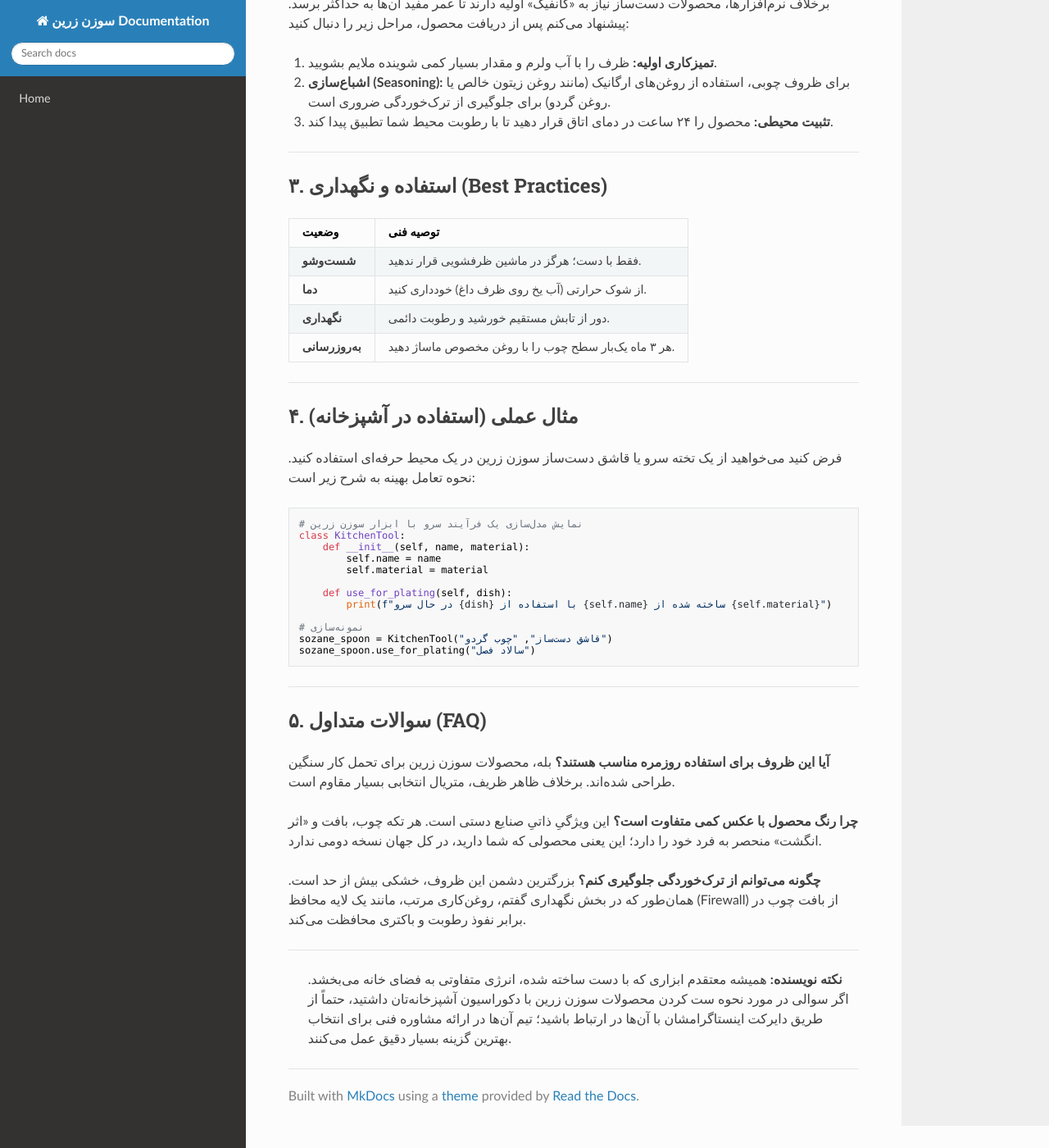
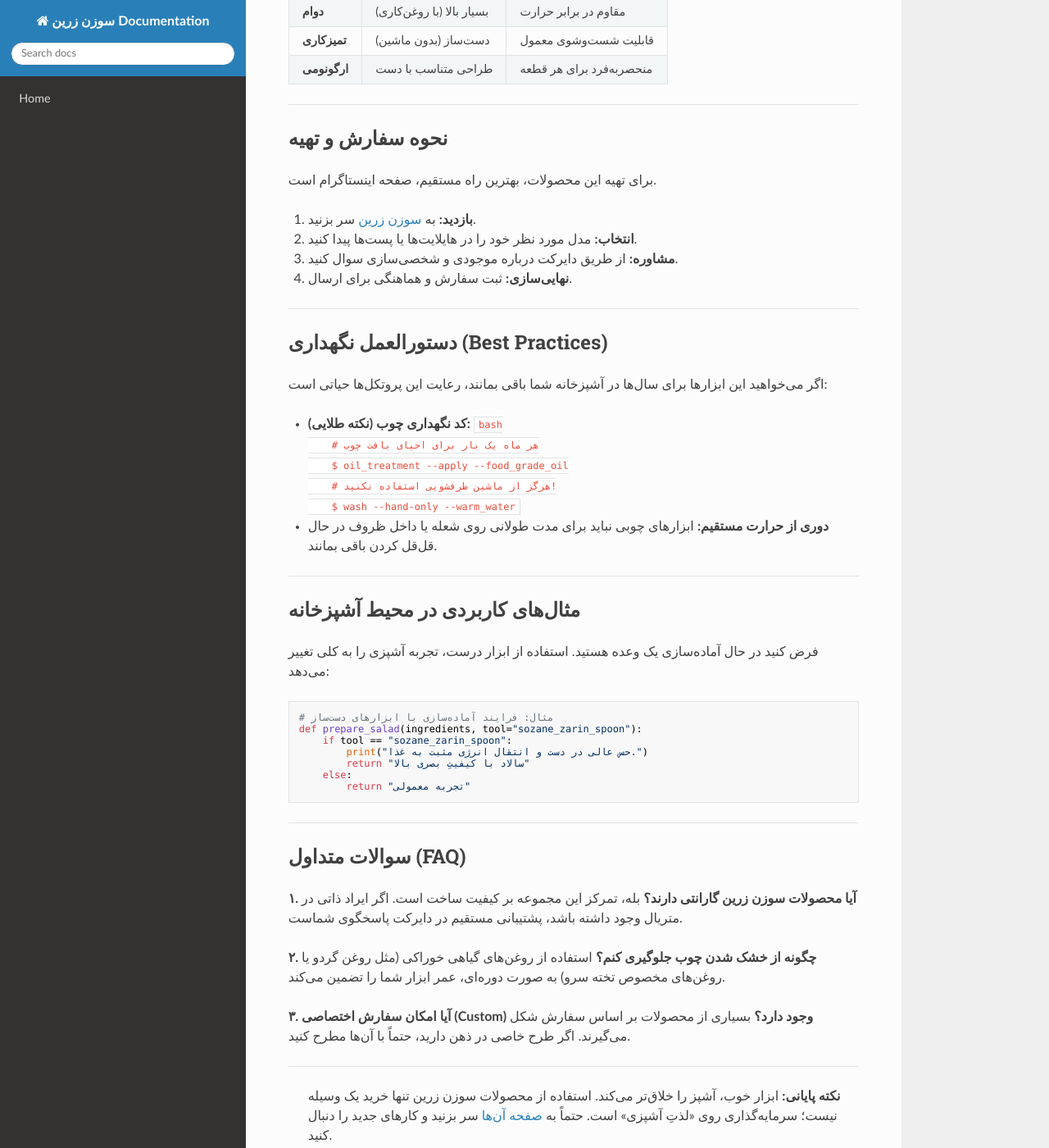
Before and after one commit to sahandsahabi553-prog/terraform-google-semantic-docs, an MkDocs documentation site: the page built from docs/سوزن-زرین.md, in a window 1280 px wide and 1400 px high, scrolled down 594 px. Shown: the whole window at 82% size. Built offline with MkDocs 1.6.1, drawn with Linux system fonts in a browser that asks for light colours; nearby versions of some CDN libraries; some of the changed text lies outside the part shown.

Commit message:
Doc: سوزن زرین

````diff
--- a/docs/سوزن-زرین.md
+++ b/docs/سوزن-زرین.md
@@ -1,71 +1,76 @@
-# مستند فنی و راهنمای جامع: سوزن زرین (Sozane Zarin)
+# سوزن زرین: هنر در آشپزخانه
 
-هنر آشپزخانه چیزی فراتر از صرفاً پخت‌وپز است. ابزاری که با آن کار می‌کنید، بخشی از روحِ غذای شماست. «سوزن زرین» پروژه‌ای است که در آن ظرافتِ صنایع دستی با کاربردپذیری مدرن در آشپزخانه گره خورده است. در این مستند، نگاهی فنی به محصولات، نحوه نگهداری و استانداردهای طراحی این ظروف دست‌ساز می‌اندازیم.
+وقتی صحبت از ابزارهای آشپزخانه می‌شود، اکثر ما به سراغ گزینه‌های صنعتی و بی‌روح می‌رویم. اما «سوزن زرین» دقیقاً نقطه مقابل این جریان است. اینجا با ابزارهایی طرف هستیم که نه تنها کارکردی عالی دارند، بلکه روح هنر دست را به فضای آشپزخانه تزریق می‌کنند.
+
+این مستند فنی، راهنمای شما برای انتخاب، نگهداری و استفاده بهینه از محصولات دست‌ساز سوزن زرین است.
 
 ---
 
-## ۱. فلسفه طراحی
-در دنیای محصولات کارخانه‌ای و پلاستیکی، **سوزن زرین** به دنبال بازگشت به ریشه‌هاست. تمرکز بر:
-*   **ارگونومی:** هندسه‌ای که برای دستِ انسان بهینه‌سازی شده است.
-*   **پایداری:** استفاده از متریال‌های طبیعی با کمترین اثر مخرب زیست‌محیطی.
-*   **کیفیت متریال:** بررسی دوام در محیط‌های مرطوب و حرارت‌بالا.
+## چرا محصولات دست‌ساز؟
+تفاوت اصلی بین محصولات کارخانه‌ای و دست‌ساز در «تداوم کیفیت» نیست، بلکه در «تداوم حس» است. محصولات **[سوزن زرین](https://www.instagram.com/sozane.zarin?igsh=MW5ndzFqYjBmYnFrNQ==)** با دقت و وسواس در جزئیات ساخته می‌شوند تا در کنار زیبایی، طول عمر بسیار بالایی داشته باشند.
 
-🔗 [مشاهده کاتالوگ محصولات در اینستاگرام](https://www.instagram.com/sozane.zarin?igsh=MW5ndzFqYjBmYnFrNQ==)
+### مشخصات فنی متریال
+| ویژگی | محصولات چوبی | محصولات سرامیکی/خاص |
+| :--- | :--- | :--- |
+| **دوام** | بسیار بالا (با روغن‌کاری) | مقاوم در برابر حرارت |
+| **تمیزکاری** | دست‌ساز (بدون ماشین) | قابلیت شست‌وشوی معمول |
+| **ارگونومی** | طراحی متناسب با دست | منحصر‌به‌فرد برای هر قطعه |
 
 ---
 
-## ۲. نصب و راه‌اندازی (مراحل اولیه)
-برخلاف نرم‌افزارها، محصولات دست‌ساز نیاز به «کانفیگ» اولیه دارند تا عمر مفید آن‌ها به حداکثر برسد. پیشنهاد می‌کنم پس از دریافت محصول، مراحل زیر را دنبال کنید:
+## نحوه سفارش و تهیه
+برای تهیه این محصولات، بهترین راه مستقیم، صفحه اینستاگرام است.
 
-1.  **تمیزکاری اولیه:** ظرف را با آب ولرم و مقدار بسیار کمی شوینده ملایم بشویید.
-2.  **اشباع‌سازی (Seasoning):** برای ظروف چوبی، استفاده از روغن‌های ارگانیک (مانند روغن زیتون خالص یا روغن گردو) برای جلوگیری از ترک‌خوردگی ضروری است.
-3.  **تثبیت محیطی:** محصول را ۲۴ ساعت در دمای اتاق قرار دهید تا با رطوبت محیط شما تطبیق پیدا کند.
+1.  **بازدید:** به [سوزن زرین](https://www.instagram.com/sozane.zarin?igsh=MW5ndzFqYjBmYnFrNQ==) سر بزنید.
+2.  **انتخاب:** مدل مورد نظر خود را در هایلایت‌ها یا پست‌ها پیدا کنید.
+3.  **مشاوره:** از طریق دایرکت درباره موجودی و شخصی‌سازی سوال کنید.
+4.  **نهایی‌سازی:** ثبت سفارش و هماهنگی برای ارسال.
 
 ---
 
-## ۳. استفاده و نگهداری (Best Practices)
+## دستورالعمل نگهداری (Best Practices)
 
-| وضعیت | توصیه فنی |
-| :--- | :--- |
-| **شست‌وشو** | فقط با دست؛ هرگز در ماشین ظرفشویی قرار ندهید. |
-| **دما** | از شوک حرارتی (آب یخ روی ظرف داغ) خودداری کنید. |
-| **نگهداری** | دور از تابش مستقیم خورشید و رطوبت دائمی. |
-| **به‌روزرسانی** | هر ۳ ماه یک‌بار سطح چوب را با روغن مخصوص ماساژ دهید. |
+اگر می‌خواهید این ابزارها برای سال‌ها در آشپزخانه شما باقی بمانند، رعایت این پروتکل‌ها حیاتی است:
+
+*   **کد نگهداری چوب (نکته طلایی):**
+    ```bash
+    # هر ماه یک بار برای احیای بافت چوب
+    $ oil_treatment --apply --food_grade_oil
+    # هرگز از ماشین ظرفشویی استفاده نکنید!
+    $ wash --hand-only --warm_water
+    ```
+
+*   **دوری از حرارت مستقیم:** ابزارهای چوبی نباید برای مدت طولانی روی شعله یا داخل ظروف در حال قل‌قل کردن باقی بمانند.
 
 ---
 
-## ۴. مثال عملی (استفاده در آشپزخانه)
+## مثال‌های کاربردی در محیط آشپزخانه
 
-فرض کنید می‌خواهید از یک تخته سرو یا قاشق دست‌ساز سوزن زرین در یک محیط حرفه‌ای استفاده کنید. نحوه تعامل بهینه به شرح زیر است:
+فرض کنید در حال آماده‌سازی یک وعده هستید. استفاده از ابزار درست، تجربه آشپزی را به کلی تغییر می‌دهد:
 
 ```python
-# نمایش مدل‌سازی یک فرآیند سرو با ابزار سوزن زرین
-class KitchenTool:
-    def __init__(self, name, material):
-        self.name = name
-        self.material = material
-
-    def use_for_plating(self, dish):
-        print(f"در حال سرو {dish} با استفاده از {self.name} ساخته شده از {self.material}")
-
-# نمونه‌سازی
-sozane_spoon = KitchenTool("قاشق دست‌ساز", "چوب گردو")
-sozane_spoon.use_for_plating("سالاد فصل")
+# مثال: فرایند آماده‌سازی با ابزارهای دست‌ساز
+def prepare_salad(ingredients, tool="sozane_zarin_spoon"):
+    if tool == "sozane_zarin_spoon":
+        print("حس عالی در دست و انتقال انرژی مثبت به غذا.")
+        return "سالاد با کیفیتِ بصری بالا"
+    else:
+        return "تجربه معمولی"
 ```
 
 ---
 
-## ۵. سوالات متداول (FAQ)
+## سوالات متداول (FAQ)
 
-**آیا این ظروف برای استفاده روزمره مناسب هستند؟**
-بله، محصولات سوزن زرین برای تحمل کار سنگین طراحی شده‌اند. برخلاف ظاهر ظریف، متریال انتخابی بسیار مقاوم است.
+**۱. آیا محصولات سوزن زرین گارانتی دارند؟**
+بله، تمرکز این مجموعه بر کیفیت ساخت است. اگر ایراد ذاتی در متریال وجود داشته باشد، پشتیبانی مستقیم در دایرکت پاسخگوی شماست.
 
-**چرا رنگ محصول با عکس کمی متفاوت است؟**
-این ویژگیِ ذاتیِ صنایع دستی است. هر تکه چوب، بافت و «اثر انگشت» منحصر به فرد خود را دارد؛ این یعنی محصولی که شما دارید، در کل جهان نسخه دومی ندارد.
+**۲. چگونه از خشک شدن چوب جلوگیری کنم؟**
+استفاده از روغن‌های گیاهی خوراکی (مثل روغن گردو یا روغن‌های مخصوص تخته سرو) به صورت دوره‌ای، عمر ابزار شما را تضمین می‌کند.
 
-**چگونه می‌توانم از ترک‌خوردگی جلوگیری کنم؟**
-بزرگترین دشمن این ظروف، خشکی بیش از حد است. همان‌طور که در بخش نگهداری گفتم، روغن‌کاری مرتب، مانند یک لایه محافظ (Firewall) از بافت چوب در برابر نفوذ رطوبت و باکتری محافظت می‌کند.
+**۳. آیا امکان سفارش اختصاصی (Custom) وجود دارد؟**
+بسیاری از محصولات بر اساس سفارش شکل می‌گیرند. اگر طرح خاصی در ذهن دارید، حتماً با آن‌ها مطرح کنید.
 
 ---
 
-> **نکته نویسنده:** همیشه معتقدم ابزاری که با دست ساخته شده، انرژی متفاوتی به فضای خانه می‌بخشد. اگر سوالی در مورد نحوه ست کردن محصولات سوزن زرین با دکوراسیون آشپزخانه‌تان داشتید، حتماً از طریق دایرکت اینستاگرامشان با آن‌ها در ارتباط باشید؛ تیم آن‌ها در ارائه مشاوره فنی برای انتخاب بهترین گزینه بسیار دقیق عمل می‌کنند.
+> **نکته پایانی:** ابزار خوب، آشپز را خلاق‌تر می‌کند. استفاده از محصولات سوزن زرین تنها خرید یک وسیله نیست؛ سرمایه‌گذاری روی «لذتِ آشپزی» است. حتماً به [صفحه آن‌ها](https://www.instagram.com/sozane.zarin?igsh=MW5ndzFqYjBmYnFrNQ==) سر بزنید و کارهای جدید را دنبال کنید.
````
